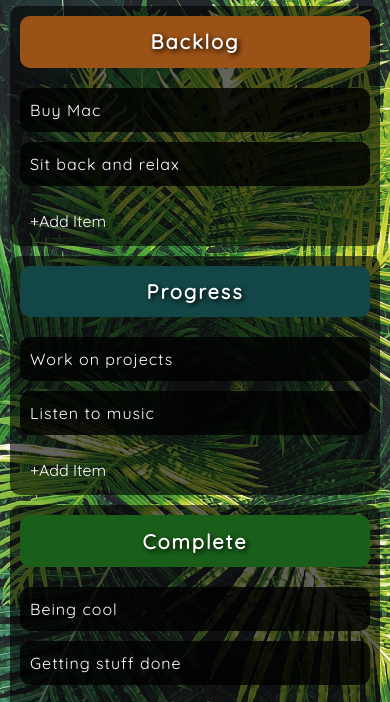
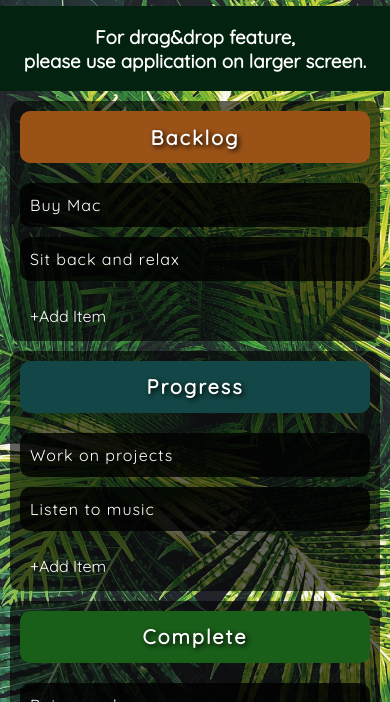
Before and after one commit to moet-stein/Kanban-board, a plain HTML site: page index.html in a window 390 px wide. Shown: the part 77-779 px from the top of the page. Drawn offline with Linux system fonts and the light colour scheme.

Commit message:
mobile-message added

```diff
--- a/index.html
+++ b/index.html
@@ -10,6 +10,10 @@
 </head>
 <body>
     <h1 class="main-title">Kanban Board</h1>
+    <!-- Mobile Message -->
+    <div class="mobile-message">
+        <h3>For drag&drop feature,<br> please use application on larger screen.</h3>
+    </div>
     <div class="drag-container">
         <ul class="drag-list">
             <!-- Backlog Column -->
--- a/style.css
+++ b/style.css
@@ -257,6 +257,11 @@ ul {
   outline: none;
 }
 
+/* Mobile Message */
+.mobile-message {
+  display: none;
+}
+
 /* Media Query: Laptop */
 @media screen and (max-width: 1800px) {
   .main-title {
@@ -281,4 +286,18 @@ ul {
   .drag-column {
     margin: 10px;
   }
+
 }
+
+/* Media Query: Mobile Devices */
+@media screen and (max-width: 800px) {
+  .mobile-message {
+    background-color: rgb(4, 34, 16);
+    color: white;
+    display: flex;
+    justify-content: center;
+    align-items: center;
+    text-align: center;
+    z-index: 100;
+  }
+}
```
